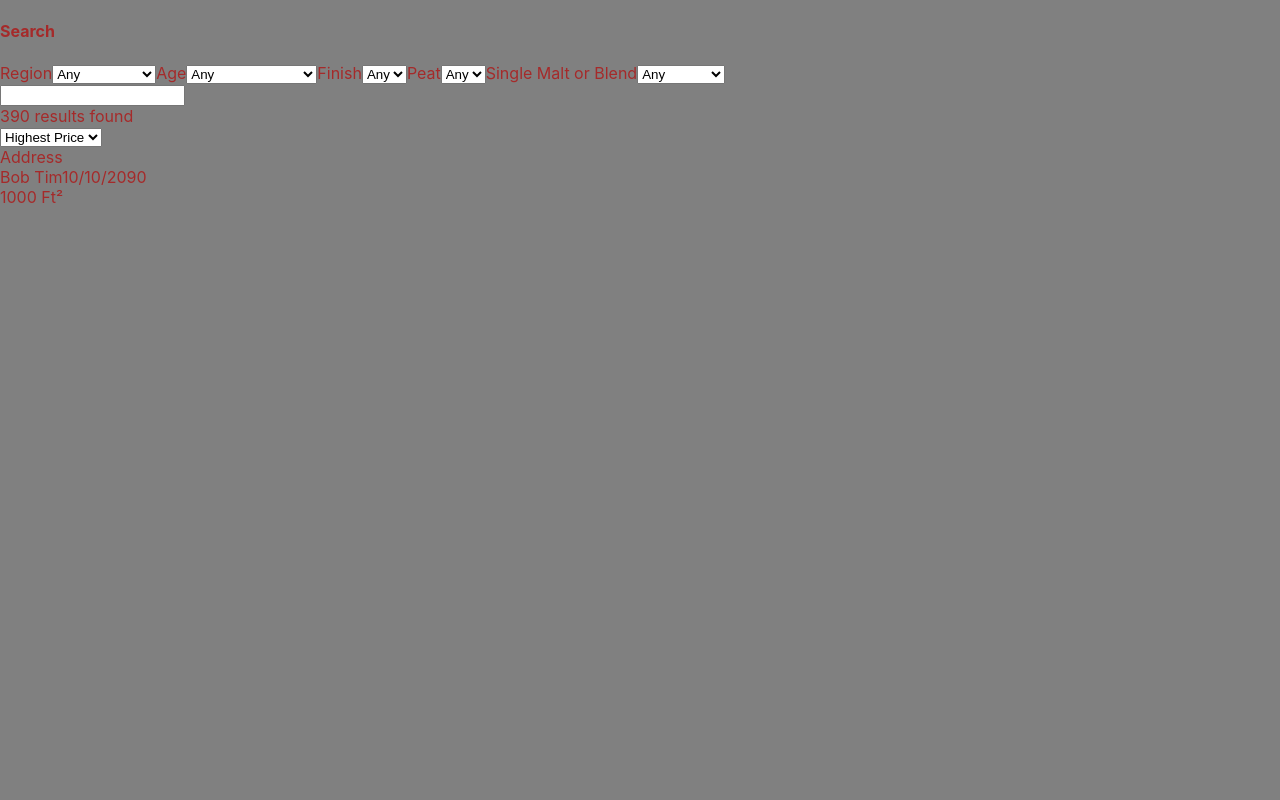
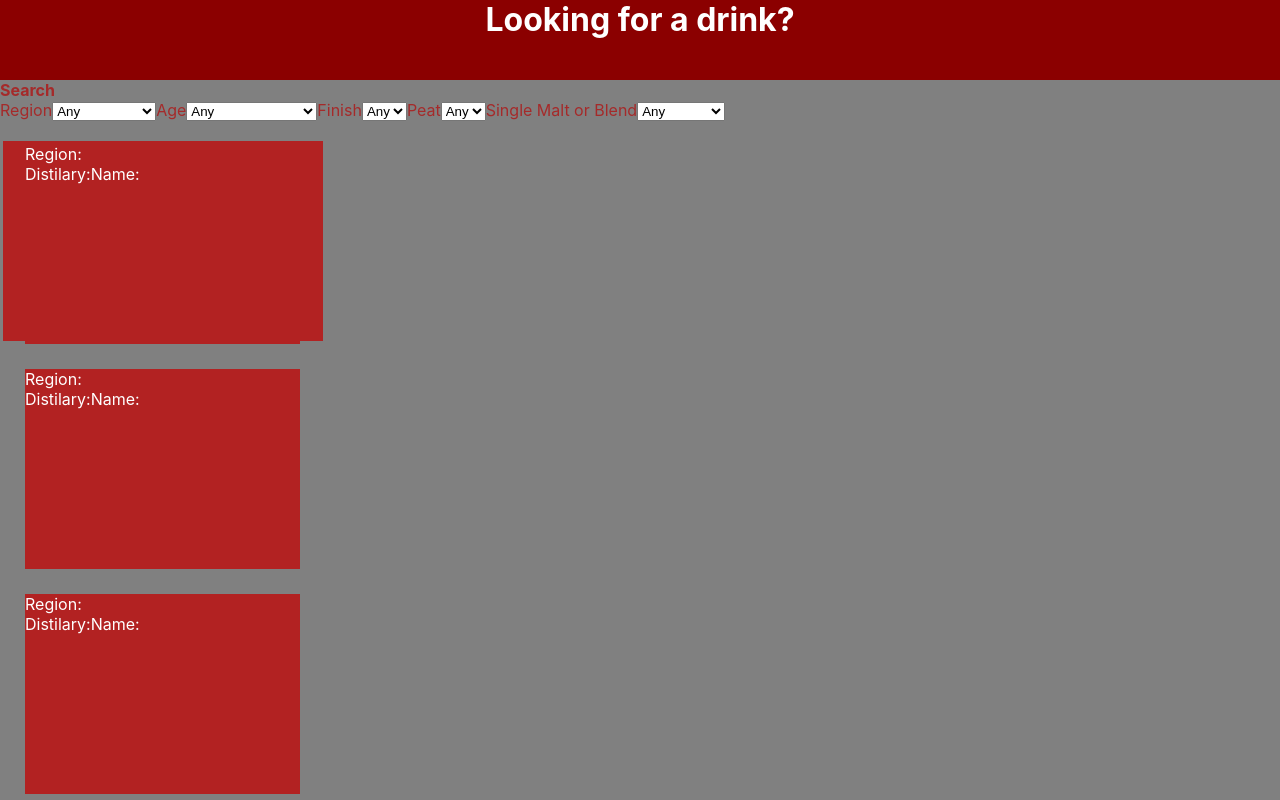
Before and after one commit to Sucharski90/Scotch-select, a React (Create React App) app: page / in a window 1280 px wide. Shown: the top 800 px of the page. Built offline with nearby package versions, Linux system fonts and the light colour scheme.

Commit message:
working on results section

```diff
--- a/src/App.css
+++ b/src/App.css
@@ -1,4 +1,28 @@
+* {
+  margin: 0;
+  padding: 0;
+}
 html {
   background-color: gray;
   color: brown;
 }
+.header {
+  background-color: darkred;
+  color: white;
+  height: 10vh;
+  text-align: center;
+}
+.listings-results {
+  display: flex;
+  flex-direction: row;
+  flex-wrap: wrap;
+  justify-content: center;
+  margin: 20px;
+}
+.results {
+  background-color: firebrick;
+  color: white;
+  height: 25vh;
+  width: 25vw;
+  margin: 2.5px;
+}
--- a/src/App.js
+++ b/src/App.js
@@ -3,14 +3,23 @@ import './App.css';
 import Header from './Components/Header';
 import Filter from './Components/Filter';
 import Results from './Components/Results';
+import scotchData from './Components/data/scotchData';
 
 class App extends Component {
+  constructor () {
+    super()
+    this.state = {
+      scotchData
+    }
+  }
+
+
   render() {
     return (
       <div className="App">
         <Header />
         <Filter />
-        <Results />
+        <Results scotchData={this.state.scotchData} />
       </div>
     );
   }
--- a/src/Components/Header.js
+++ b/src/Components/Header.js
@@ -3,9 +3,8 @@ import React, { Component } from 'react';
 export default class Header extends Component {
     render() {
       return (
-        <div className="Header">
-
-
+        <div className="header">
+          <h1>Looking for a drink?</h1>
         </div>
       );
     }
--- a/src/Components/Results.js
+++ b/src/Components/Results.js
@@ -1,56 +1,43 @@
-import React, { Component} from 'react'
+import React, { Component} from 'react';
 
 export default class Results extends Component {
+    constructor () {
+        super()
+        this.state = {
+            name: 'matt'
+        }
+        this.loopData = this.loopData.bind(this)
+    }
 
-  render () {
+    loopData () {
+        let {scotchData} = this.props
+
+        if (scotchData === undefined || scotchData.length === 0) {
+            return "Sorry your filter did not match any of our listings"
+          }
+
+          return scotchData.map((x, index) => {
             return (
-      <section className="listings">
-        <section className="search-area">
-          <input type="text" name="search" />
-        </section>
-
-        <section className="sortby-area">
-          <div>390 results found</div>
-          <div className="sort-options">
-            <select name="sortby" className="sortby">
-              <option value="price-asc">Highest Price</option>
-              <option value="price-dsc">Lowest Price</option>
-            </select>
-            <div className="view">
-
-            </div>
-          </div>
-        </section>
-
-         <section className="listings-results">
-          <div className="listing">
-            <div className="listing-img">
-              <span className="Address">Address</span>
-                <div className="details">
-                <div className="user-img">
+                <section className="listings-results" key={index}>
+                    <div className="results">
+                      <div className="scotch-img">
+                        <span className="Region">Region: {scotchData.region}</span>
                           <div className="user-details">
-                  <span className="user-name">Bob Tim</span>
-                  <span className="post-date">10/10/2090</span>
-                </div>
-                <div className="listing-details">
-                  <div className="floor-space"><i className="far fa-square" aria-hidden="true"></i>
-                  <span>1000 Ft&sup2;</span>
-                  </div>
-                  <div className="bedrooms">
-                    <i className="fas fa-bed" aria-hidden="true"></i>
-
-                    </div>
-                </div>
-                </div>
+                            <span className="distilary">Distilary:</span>
+                            <span className="name">Name:</span>
                           </div>
                       </div>
                     </div>
 
-
                   </section>
 
-
-
+        )
+    })
+  }
+    render () {
+        return (
+          <section className="results">
+                {this.loopData()}
                 </section>
         )
 }
--- a/src/Components/data/scotchData.js
+++ b/src/Components/data/scotchData.js
@@ -1,72 +1,93 @@
-const scotchDb = [
+const scotchData = [
     {
         region: 'Islay',
-        age: '',
+        age: '10 years',
         finish: '',
         peat: 'Yes',
-        malt: ''
+        malt: 'Single Malt',
+        abv: '46%',
+        name: 'Ardbeg Ten Year Old'
+    },
+    {
+        region: 'Islay',
+        age: 'Not Stated',
+        finish: '',
+        peat: 'Yes',
+        malt: 'Single Malt',
+        abv: '46.6%',
+        name: 'Ardbeg An Oa'
+    },
+    {
+        region: 'Islay',
+        age: 'Not Stated',
+        finish: '',
+        peat: 'Yes',
+        malt: '',
+        abv: '54.2%',
+        name: 'Ardbeg Uigeadail'
+    },
+    {
+        region: 'Islay',
+        age: 'Not Stated',
+        finish: '',
+        peat: 'Yes',
+        malt: 'Single Malt',
+        abv: '57.1%',
+        name: 'Ardbeg Corryvreckan'
     },
     {
         region: 'Islay',
         age: '',
         finish: '',
         peat: 'Yes',
-        malt: ''
+        malt: '',
+        abv: '',
+        name: ''
     },
     {
         region: 'Islay',
         age: '',
         finish: '',
         peat: 'Yes',
-        malt: ''
+        malt: '',
+        abv: '',
+        name: ''
     },
     {
         region: 'Islay',
         age: '',
         finish: '',
         peat: 'Yes',
-        malt: ''
+        malt: '',
+        abv: '',
+        name: ''
     },
     {
         region: 'Islay',
         age: '',
         finish: '',
         peat: 'Yes',
-        malt: ''
+        malt: '',
+        abv: '',
+        name: ''
     },
     {
         region: 'Islay',
         age: '',
         finish: '',
         peat: 'Yes',
-        malt: ''
+        malt: '',
+        abv: '',
+        name: ''
     },
     {
         region: 'Islay',
         age: '',
         finish: '',
         peat: 'Yes',
-        malt: ''
-    },
-    {
-        region: 'Islay',
-        age: '',
-        finish: '',
-        peat: 'Yes',
-        malt: ''
-    },
-    {
-        region: 'Islay',
-        age: '',
-        finish: '',
-        peat: 'Yes',
-        malt: ''
-    },
-    {
-        region: 'Islay',
-        age: '',
-        finish: '',
-        peat: 'Yes',
-        malt: ''
+        malt: '',
+        abv: '',
+        name: ''
     },
 ]
+export default scotchData;
```
Lines whose indentation alone changed are shown as unchanged.
